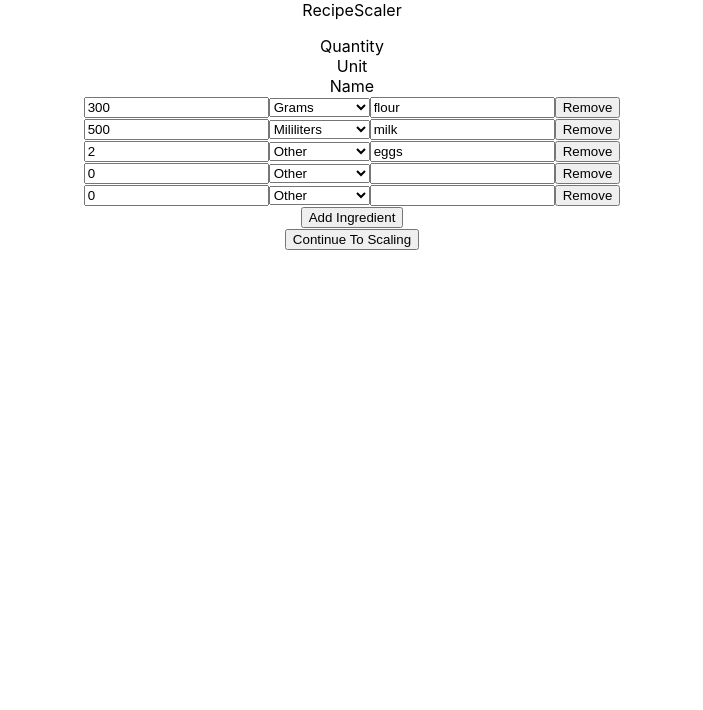
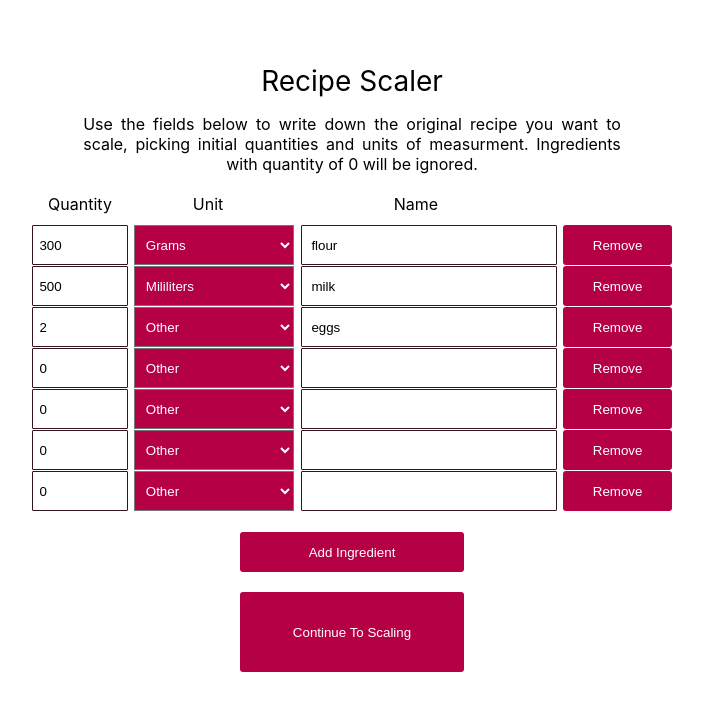
Before and after one commit to DMNK-K/simple-recipe-scaler, a React (Create React App) app: page / in a window 1280 px wide. Shown: the top 710 px of the page, without its empty margins (288-991 px from the left). Built offline with nearby package versions, Linux system fonts and the light colour scheme.

Commit message:
Add styling

```diff
--- a/src/components/app/App.css
+++ b/src/components/app/App.css
@@ -1,3 +1,79 @@
-.App {
+.App
+{
   text-align: center;
+  width:100%;
+  height:100%;
 }
+
+.main_header
+{
+  margin-top:8vh;
+  font-size: 28px;
+}
+
+.content_wrapper
+{
+  width:35%;
+  margin-left:32.5%;
+  padding:0;
+}
+
+.instructions
+{
+  padding:0% 8% 0% 8%;
+  text-align: justify;
+  text-align-last:center;
+  margin-bottom: 20px;
+}
+
+.switch_app_stage_button
+{
+  margin-top:20px;
+  width:35%;
+  height:80px;
+  margin-bottom: 80px;
+}
+
+.main_footer
+{
+  position: fixed;
+  bottom: 0;
+  height:60px;
+}
+
+@media screen and (max-width: 1280px)
+{
+  .content_wrapper
+  {
+    width:50%;
+    margin-left:25%;
+  }
+}
+
+@media screen and (max-width: 960px)
+{
+  .content_wrapper
+  {
+    width:70%;
+    margin-left:15%;
+  }
+
+  .instructions
+  {
+    padding:0 4% 0 4%;
+  }
+}
+
+@media screen and (max-width: 640px)
+{
+  .content_wrapper
+  {
+    width:94%;
+    margin-left:3%;
+  }
+
+  .instructions
+  {
+    padding:0;
+  }
+}
--- a/src/components/app/App.tsx
+++ b/src/components/app/App.tsx
@@ -12,13 +12,15 @@ function App() {
     new Ingredient(1, "milk", Unit.Ml, 500),
     new Ingredient(2, "eggs", Unit.Other, 2),
     new Ingredient(3),
-    new Ingredient(4)
+    new Ingredient(4),
+    new Ingredient(5),
+    new Ingredient(6),
   ];
 
   const [onScalingStage, setOnScalingStage] = useState(false);
   const [originalRecipe, setOriginalRecipe] = useState(defaultStartRecipe);
-  const instructionsOriginalRecipe: string = "";
-  const instructionsScaling: string = "";
+  const instructionsOriginalRecipe: string = "Use the fields below to write down the original recipe you want to scale, picking initial quantities and units of measurment. Ingredients with quantity of 0 will be ignored.";
+  const instructionsScaling: string = "Change the quantities of individual ingredients to scale all other ingredients in a proportional manner, or input the scale itself at the bottom. Changing units will automatically convert the quantity for a given ingredient.";
 
   let contentWindow;
   if (onScalingStage)
@@ -33,7 +35,7 @@ function App() {
   return (
     <div className="App">
       <header className="main_header">
-        RecipeScaler
+        Recipe Scaler
       </header>
 
       <main className="content_wrapper">
@@ -47,7 +49,7 @@ function App() {
           {(onScalingStage) ? "Go Back To Original" : "Continue To Scaling"}
         </button>
       </main>
-      <footer>
+      <footer className="main_footer">
 
       </footer>
     </div>
--- a/src/components/ingredient_input/IngredientInput.tsx
+++ b/src/components/ingredient_input/IngredientInput.tsx
@@ -45,12 +45,12 @@ const IngredientInput: React.FC<IngredientInputProps> = ({ingredient, editIngred
 
     return(
         <div className="ingredient_row">
-            <input type="number" value={ingredient.quantity} onChange={(e) => editQuantity(Number(e.target.value))}></input>
-            <select value={ingredient.unit} onChange={(e) => editUnit(e.target.value)}>
+            <input className="quantity_input" type="number" value={ingredient.quantity} onChange={(e) => editQuantity(Number(e.target.value))}></input>
+            <select className="unit_select" value={ingredient.unit} onChange={(e) => editUnit(e.target.value)}>
                 {selectUnitOptions}
             </select>
-            <input type="text" value={ingredient.name} onChange={(e) => editName(e.target.value)}></input>
-            <button onClick={() => removeIngredient(ingredient.id)}>Remove</button>
+            <input className="name_input" type="text" value={ingredient.name} onChange={(e) => editName(e.target.value)}></input>
+            <button className="remove_ingredient_button" onClick={() => removeIngredient(ingredient.id)}>Remove</button>
         </div>
     );
 }
--- a/src/components/ingredient_input/StyleIngredientInput.css
+++ b/src/components/ingredient_input/StyleIngredientInput.css
@@ -0,0 +1,12 @@
+.remove_ingredient_button
+{
+    height:100%;
+    width:17%;
+}
+
+.name_input
+{
+    width:40%;
+    height:100%;
+    padding:0 1.5%;
+}
--- a/src/components/ingredient_scaler/IngredientScaler.tsx
+++ b/src/components/ingredient_scaler/IngredientScaler.tsx
@@ -46,11 +46,11 @@ const IngredientScaler: React.FC<IngredientScalerProps> = ({ingredient, scale, c
 
     return(
         <div className="ingredient_row">
-            <input type="number" value={scaledQuantity} onChange={(e) => editQuantity(Number(e.target.value))}></input>
-            <select value={desiredUnit} onChange={(e) => editUnit(e.target.value)}>
+            <input className="quantity_input" type="number" value={scaledQuantity} onChange={(e) => editQuantity(Number(e.target.value))}></input>
+            <select className="unit_select" value={desiredUnit} onChange={(e) => editUnit(e.target.value)}>
                 {selectOptions}
             </select>
-            <span>{ingredient.name}</span>
+            <span className="name_span">{ingredient.name}</span>
         </div>
     );
 }
--- a/src/components/ingredient_scaler/StyleIngredientScaler.css
+++ b/src/components/ingredient_scaler/StyleIngredientScaler.css
@@ -0,0 +1,8 @@
+.name_span
+{
+    width:57.5%;
+    height:100%;
+    padding:0 1.5%;
+    line-height: 40px;
+    background-color: rgb(237, 231, 241);
+}
--- a/src/components/original_recipe_window/OriginalRecipeWindow.tsx
+++ b/src/components/original_recipe_window/OriginalRecipeWindow.tsx
@@ -47,14 +47,14 @@ const OriginalRecipeWindow: React.FC<OGRecipeWindowProps> = ({originalRecipe, se
     return(
         <div className="content">
             <div className="content_desc_row">
-                <div>Quantity</div>
-                <div>Unit</div>
-                <div>Name</div>
+                <div className="content_desc_quantity">Quantity</div>
+                <div className="content_desc_unit">Unit</div>
+                <div className="content_desc_name">Name</div>
             </div>
             <div>
                 {ingredientRows}
             </div>
-            <button disabled={originalRecipe.length >= maxIngredients} onClick={addIngredient}>Add Ingredient</button>
+            <button className="add_ingredient_button" disabled={originalRecipe.length >= maxIngredients} onClick={addIngredient}>Add Ingredient</button>
         </div>
     );
 }
--- a/src/components/original_recipe_window/StyleOriginalRecipeWindow.css
+++ b/src/components/original_recipe_window/StyleOriginalRecipeWindow.css
@@ -0,0 +1,6 @@
+.add_ingredient_button
+{
+    width:35%;
+    height:40px;
+    margin-top:20px;
+}
--- a/src/components/scaling_window/ScalingWindow.tsx
+++ b/src/components/scaling_window/ScalingWindow.tsx
@@ -27,14 +27,15 @@ const ScalingWindow: React.FC<ScalingWindowProps> = ({originalRecipe}) =>
     return(
         <div className="content">
             <div className="content_desc_row">
-                <div>Quantity</div>
-                <div>Unit</div>
-                <div>Name</div>
+                <div className="content_desc_quantity">Quantity</div>
+                <div className="content_desc_unit">Unit</div>
+                <div className="content_desc_name">Name</div>
             </div>
             <div>
                 {ingredientRows}
             </div>
-            <input type="number" value={scale} onChange={(e) => changeScaleDirectly(Number(e.target.value))}></input>
+            <label className="scale_input_label">Scale:</label>
+            <input className="scale_input" type="number" value={scale} onChange={(e) => changeScaleDirectly(Number(e.target.value))}></input>
         </div>
     );
 }
--- a/src/components/scaling_window/StyleScalingWindow.css
+++ b/src/components/scaling_window/StyleScalingWindow.css
@@ -0,0 +1,13 @@
+.scale_input
+{
+    margin-top:20px;
+    width:20%;
+    height:40px;
+    text-align:center;
+}
+
+.scale_input_label
+{
+    display:inline-block;
+    width:15%;
+}
--- a/src/index.css
+++ b/src/index.css
@@ -1,5 +1,13 @@
+*
+{
+  box-sizing: border-box;
+  -moz-box-sizing: border-box;
+  -webkit-box-sizing: border-box;
+}
+
 body {
   margin: 0;
+  width:100%;
   font-family: -apple-system, BlinkMacSystemFont, 'Segoe UI', 'Roboto', 'Oxygen',
     'Ubuntu', 'Cantarell', 'Fira Sans', 'Droid Sans', 'Helvetica Neue',
     sans-serif;
@@ -11,3 +19,76 @@ code {
   font-family: source-code-pro, Menlo, Monaco, Consolas, 'Courier New',
     monospace;
 }
+
+button
+{
+  background-color: rgb(182, 0, 70);
+  border:none;
+  border-radius: 3px;
+  color:white;
+}
+
+input
+{
+  border: 1px solid rgb(51, 20, 31);
+  border-radius: 1px;
+
+}
+
+button:hover, select:hover
+{
+  cursor:pointer;
+}
+
+/* shared by some components: */
+
+.ingredient_row
+{
+  width:100%;
+  height:40px;
+  margin: 1px 0;
+  display: flex;
+  flex-direction: row;
+  justify-content:space-between;
+}
+
+.unit_select, .content_desc_unit
+{
+  width: 25%;
+}
+
+.unit_select
+{
+  background-color: rgb(182, 0, 70);
+  color:white;
+  padding:0 1%;
+}
+
+.quantity_input, .content_desc_quantity
+{
+  width:15%;
+}
+
+.quantity_input
+{
+  padding:0 1%;
+}
+
+.content_desc_name
+{
+  width:40%;
+}
+
+.content_desc_row
+{
+  width:100%;
+  height:30px;
+  display: flex;
+  flex-direction: row;
+  justify-content:left;
+}
+
+.content_desc_row div
+{
+  display:inline-block;
+}
--- a/src/scripts/Ingredient.ts
+++ b/src/scripts/Ingredient.ts
@@ -1,5 +1,5 @@
 import Unit from "./Unit";
-import UnitHelper from "./UnitHelper";
+//import UnitHelper from "./UnitHelper";
 
 class Ingredient
 {
```
